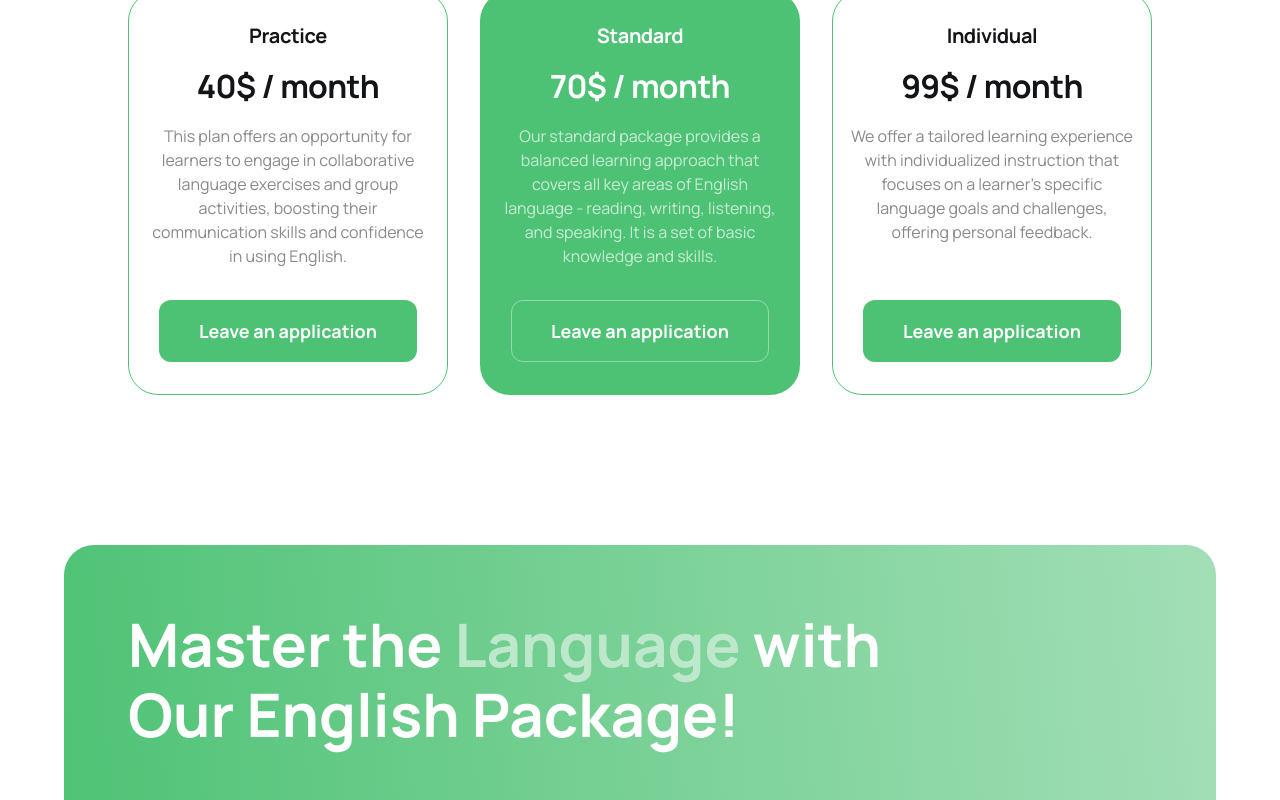
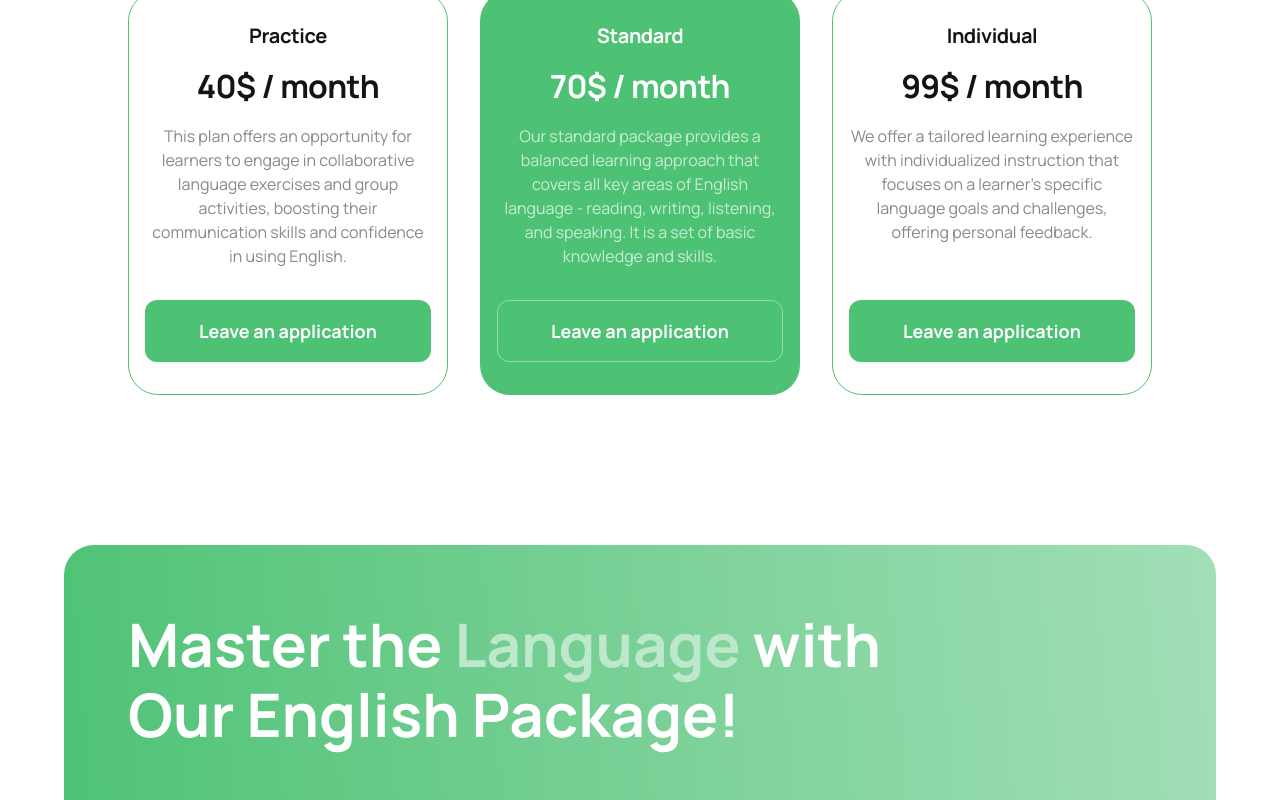
Before and after one commit to Milosska/layout-legends, a website built with Vite: page src/index.html in a window 1280 px wide. Shown: the part 1650-2450 px from the top of the page. Built offline with nearby package versions, Linux system fonts and the light colour scheme; files whose address does not match are found by name.

Commit message:
fix cards width for 320px viewport

```diff
--- a/src/css/sections/prices.css
+++ b/src/css/sections/prices.css
@@ -71,7 +71,8 @@
 .prices-btn {
   margin-top: auto;
   min-width: 0;
-  padding: 14px 78px;
+  width: 100%;
+  padding: 14px;
   font-size: 14px;
   line-height: 1.71;
   white-space: nowrap;
```
